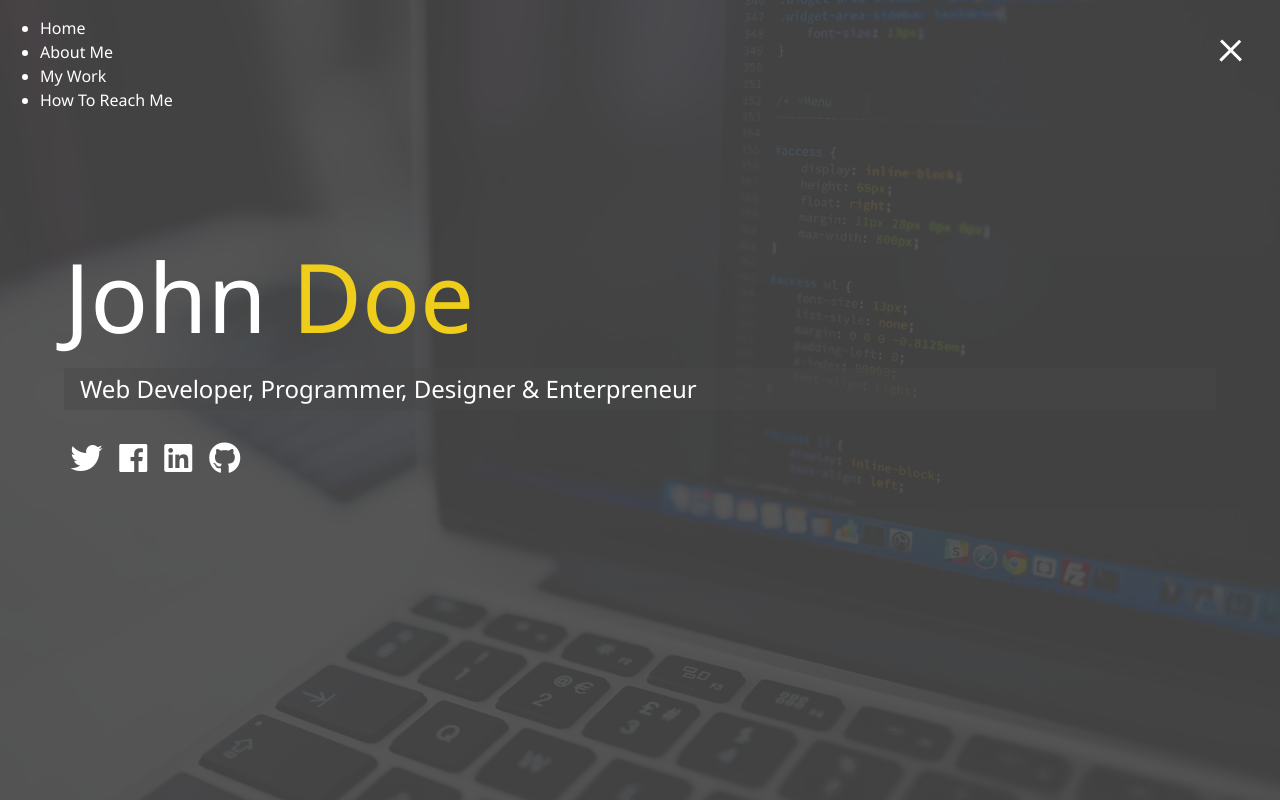
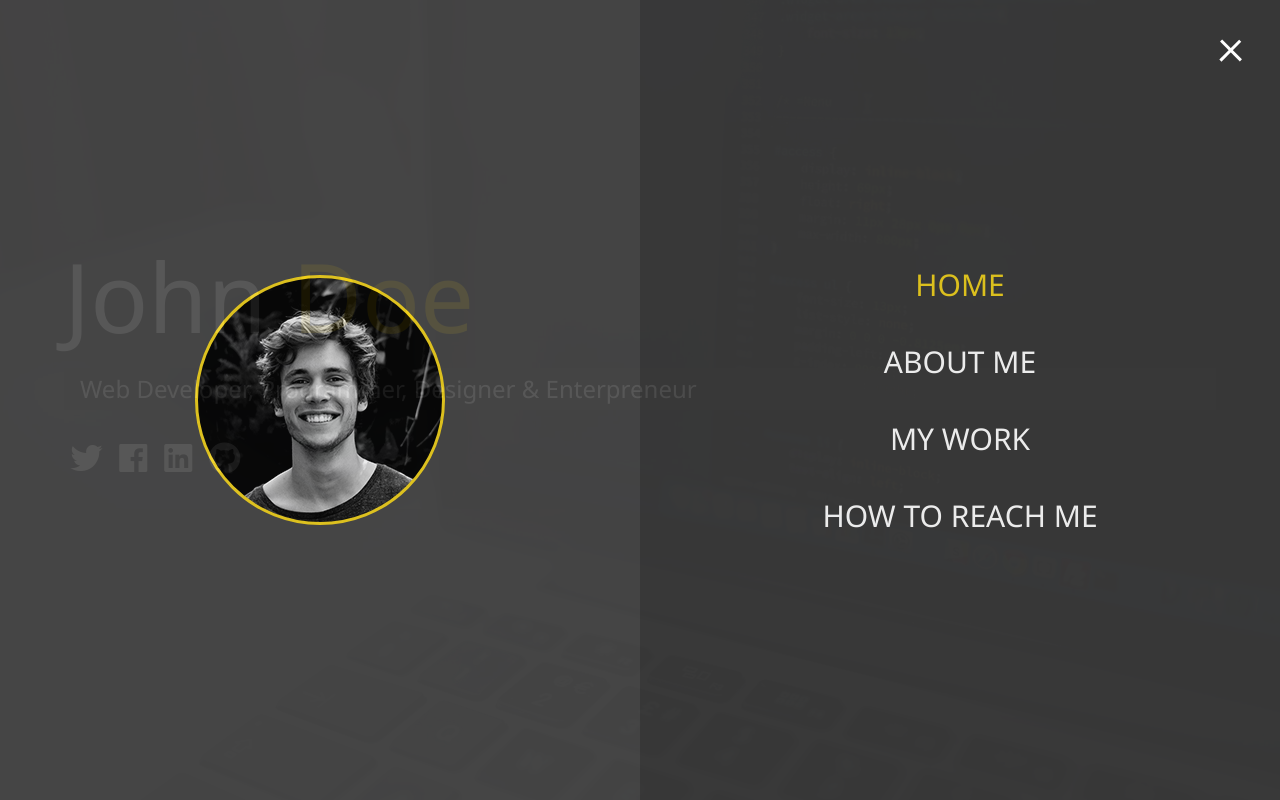
Before and after one commit to javadragan/sass_starter_pack-master-2, a website: page src/index.html in a window 1280 px wide. Both pictures are taken after a click on the element 1231 px from the left and 47 px from the top of the page. Drawn offline with Linux system fonts and the light colour scheme.

Commit message:
Menu overlay

```diff
--- a/src/index.html
+++ b/src/index.html
@@ -22,7 +22,7 @@
                 <div class="portrait"></div>
             </div>
             <ul class="menu-nav">
-                <li class="nav-item">
+                <li class="nav-item current">
                     <a href="home.html" class="nav-link">Home</a>
                 </li>
                 <li class="nav-item">
--- a/src/scss/_menu.scss
+++ b/src/scss/_menu.scss
@@ -34,3 +34,87 @@
         }
     }
 }
+
+// Menu OVERLAY
+.menu {
+    position: fixed;
+    top: 0;
+    width: 100%;
+    opacity: 0.9;
+    visibility: hidden;
+    &.show {
+        visibility: visible;
+    }
+    &-branding,
+    &-nav {
+        display: flex;
+        flex-flow: column wrap;
+        align-items: center;
+        justify-content: center;
+        float: left;
+        width: 50%;
+        height: 100vh;
+        overflow: hidden;
+    }
+    &-nav {
+        margin: 0;
+        padding: 0;
+        background: darken($primary-color, 5);
+        list-style: none;
+        transform: translate3d(0, -100%, 0);
+        @include easeOut;
+        &.show {
+            // Slide od ozgo na nize
+            transform: translate3d(0, 0, 0);
+        }
+    }
+    // Branding side
+    &-branding {
+        background: $primary-color;
+        transform: translate3d(0, 100%, 0);
+        @include easeOut;
+        &.show {
+            // Slide odozdo  navise
+            transform: translate3d(0, 0, 0);
+        }
+        .portrait {
+            width: 250px;
+            height: 250px;
+            background: url(../img/portrait.jpg);
+            border-radius: 50%;
+            border: solid 3px $secondary-color;
+        }
+    }
+    .nav-item {
+        transform: translate3d(600px, 0, 0);
+        @include easeOut;
+        // Slide sa desna
+        &.show {
+            transform: translate3d(0, 0, 0);
+        }
+        &.current>a {
+            color: $secondary-color;
+        }
+    }
+    .nav-link {
+        display: inline-block;
+        position: relative;
+        font-size: 30px;
+        text-transform: uppercase;
+        padding: 1rem 0;
+        font-weight: 300;
+        color: #fff;
+        text-decoration: none;
+        @include easeOut;
+        &:hover {
+            color: $secondary-color;
+        }
+    }
+}
+
+// DELAY svaki nav-item slide za 0.1s
+@for $x from 1 through 4 {
+    .nav-item:nth-child(#{$x}) {
+        transition-delay: $x * 0.1s;
+    }
+}
```
Also changed, not shown: src/css/style.css.
